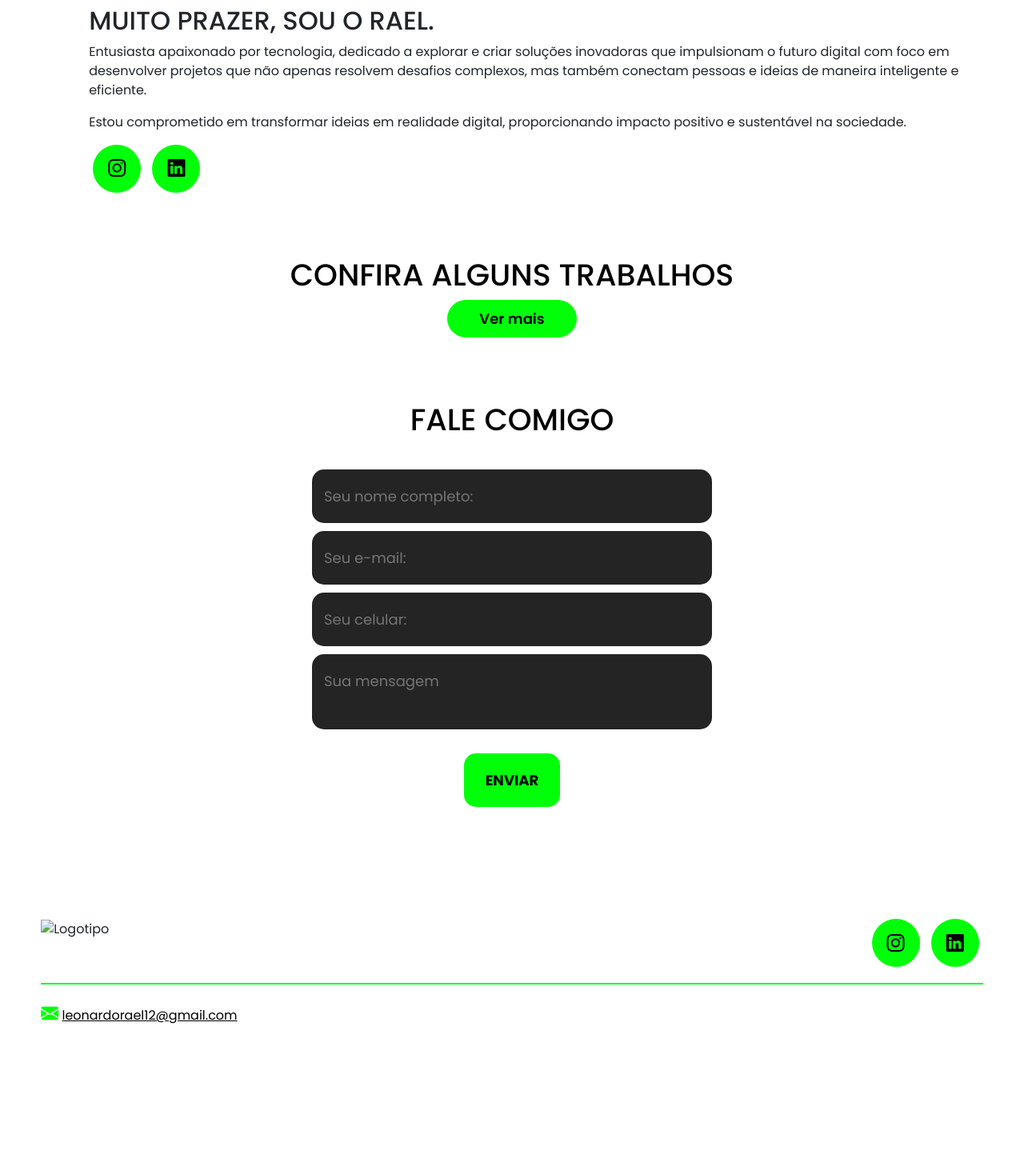
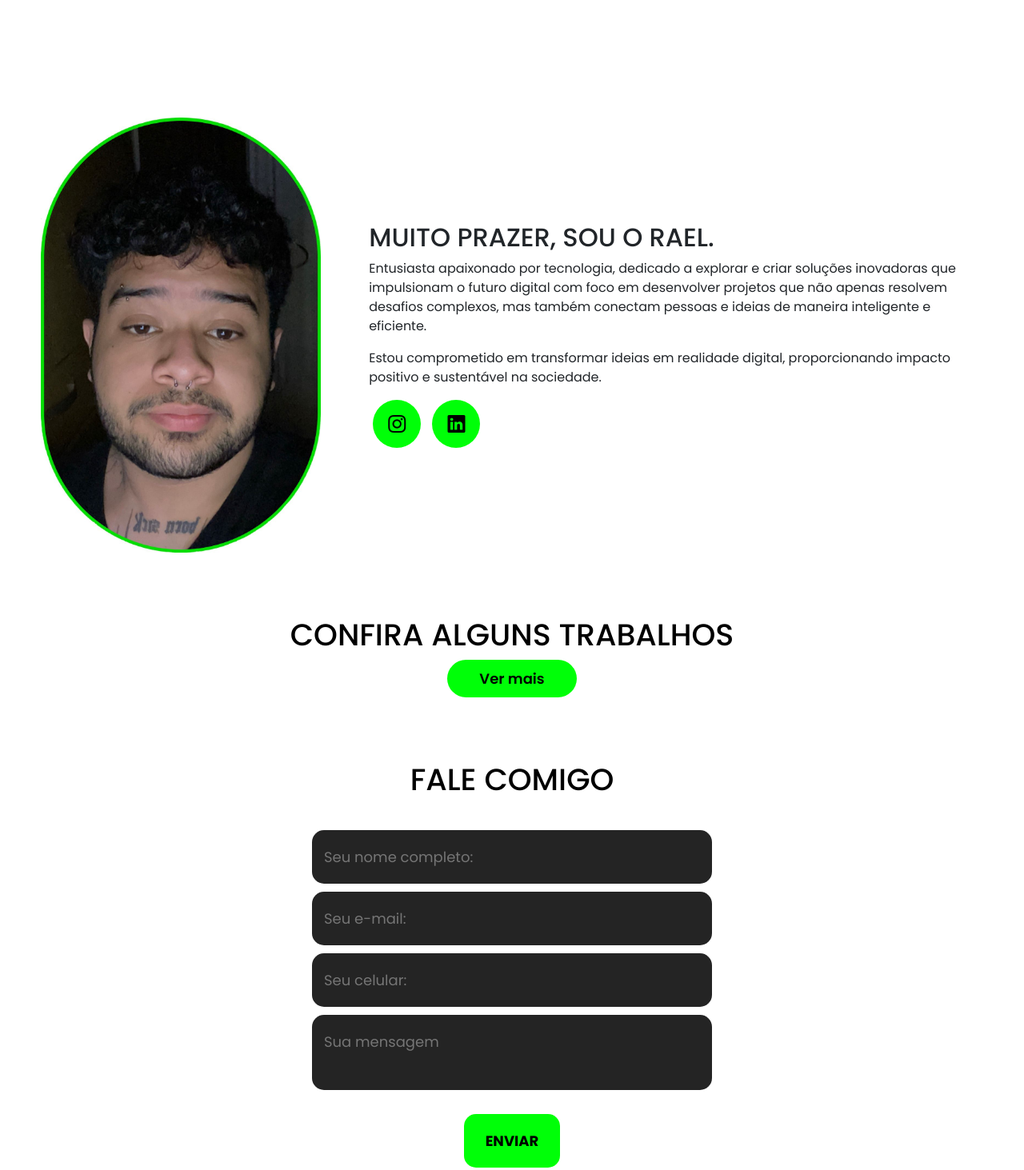
Before and after one commit to Raelz1nn/portfolio, a plain HTML site: page index.html in a window 1280 px wide. Shown: the part 1139-2602 px from the top of the page at 80% size. Before the commit the page ends 2499 px from the top, so only its background shows below. Drawn offline with nearby package versions, Linux system fonts and the light colour scheme.

Commit message:
Update index.html

```diff
--- a/index.html
+++ b/index.html
@@ -92,7 +92,7 @@
                     </div><!--txt-topo-site-->
 
                     <div class="img-topo-site">
-                        <img src="img/img/projeto.jfif" alt=""
+                        <img src="./img/projeto.jfif" alt=""
                         width="400px">
 
                     </div><!--img-topo-site-->
@@ -131,7 +131,7 @@
             <div class="interface">
                 <div class="flex">
                     <div class="img-sobre">
-                        <img src="img/img/sgwg.jfif" alt="" width="350px">
+                        <img src="./img/sgwg.jfif" alt="" width="350px">
 
                     </div><!--img-sobre-->
 
@@ -178,7 +178,7 @@
             <div class="line-footer">
                 <div class="flex">
                     <div class="logo-footer">
-                        <img src="img/img/layout_set_logo.png" alt="Logotipo">
+                        <img src="./img/layout_set_logo.png" alt="Logotipo">
                     </div><!--logo-footer-->
                     <div class="btn-social">
                         <a href="https://www.instagram.com/raelz1nn/"><button><i class="bi bi-instagram"></i></button></a>
```
